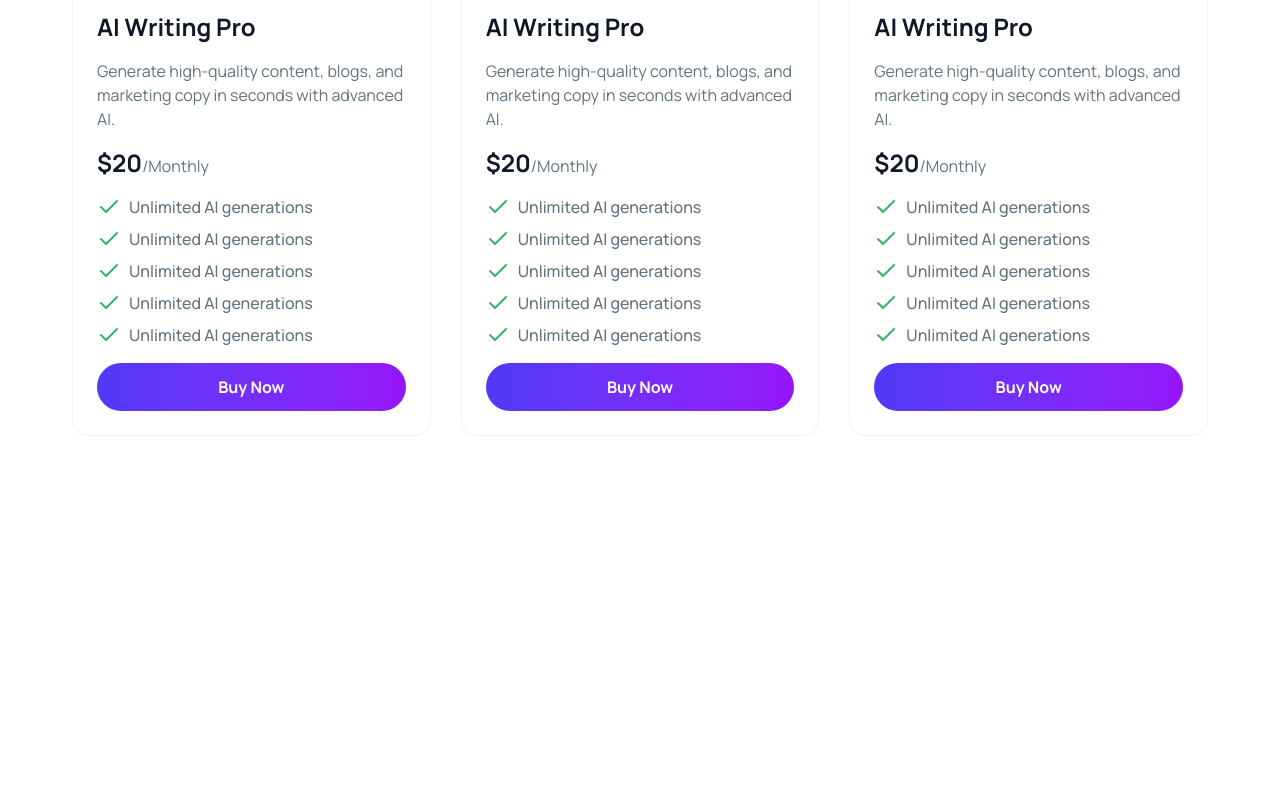
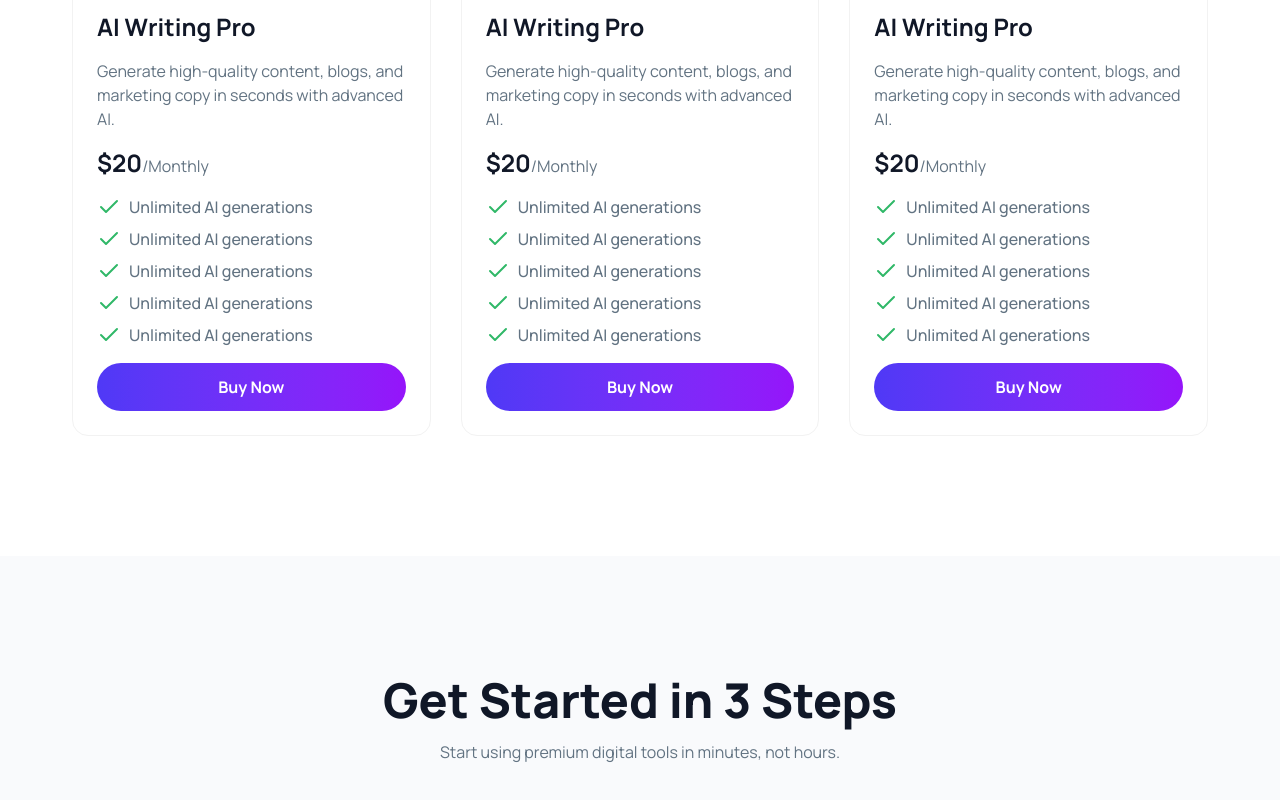
Before and after one commit to quantumrahman/digitools, a React (Vite) app: page / in a window 1280 px wide. Shown: the part 2571-3371 px from the top of the page. Before the commit the page ends 3127 px from the top, so only its background shows below. Built offline with nearby package versions, Linux system fonts and the light colour scheme.

Commit message:
implement heading section text in GetStatedSection

```diff
--- a/src/components/ui/GetStartedSection/GetStartedSection.jsx
+++ b/src/components/ui/GetStartedSection/GetStartedSection.jsx
@@ -1,7 +1,17 @@
 const GetStartedSection = () => {
     return (
         <>
+            <div className='w-full py-30 bg-[#F9FAFC]'>
+                <div className='max-w-300 mx-auto px-4 sm:px-6 lg:px-8'>
+                    <div className='w-full text-center space-y-4'>
+                        <h2 className='manrope text-5xl font-extrabold text-[#101727]'>Get Started in 3 Steps</h2>
+                        <p className='manrope text-base font-normal text-[#627382]'>Start using premium digital tools in minutes, not hours.</p>
+                    </div>
+                    <div className='w-full mt-10 grid grid-cols-3 gap-7.5'>
 
+                    </div>
+                </div>
+            </div>
         </>
     );
 };
```
